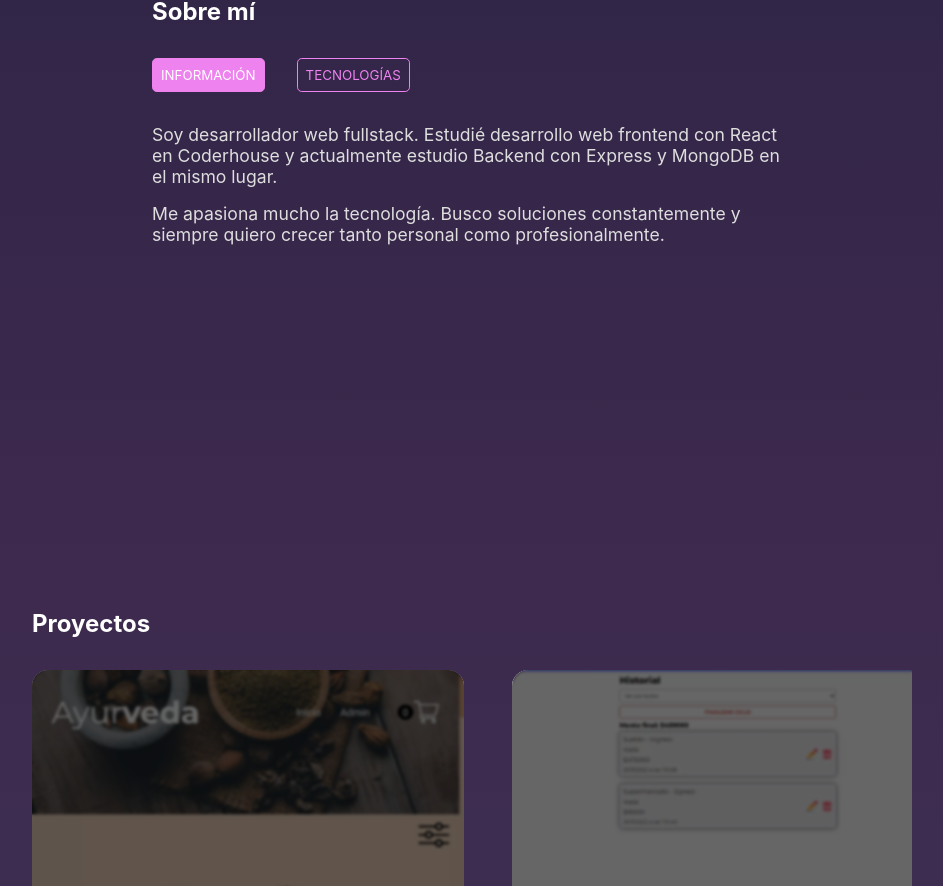
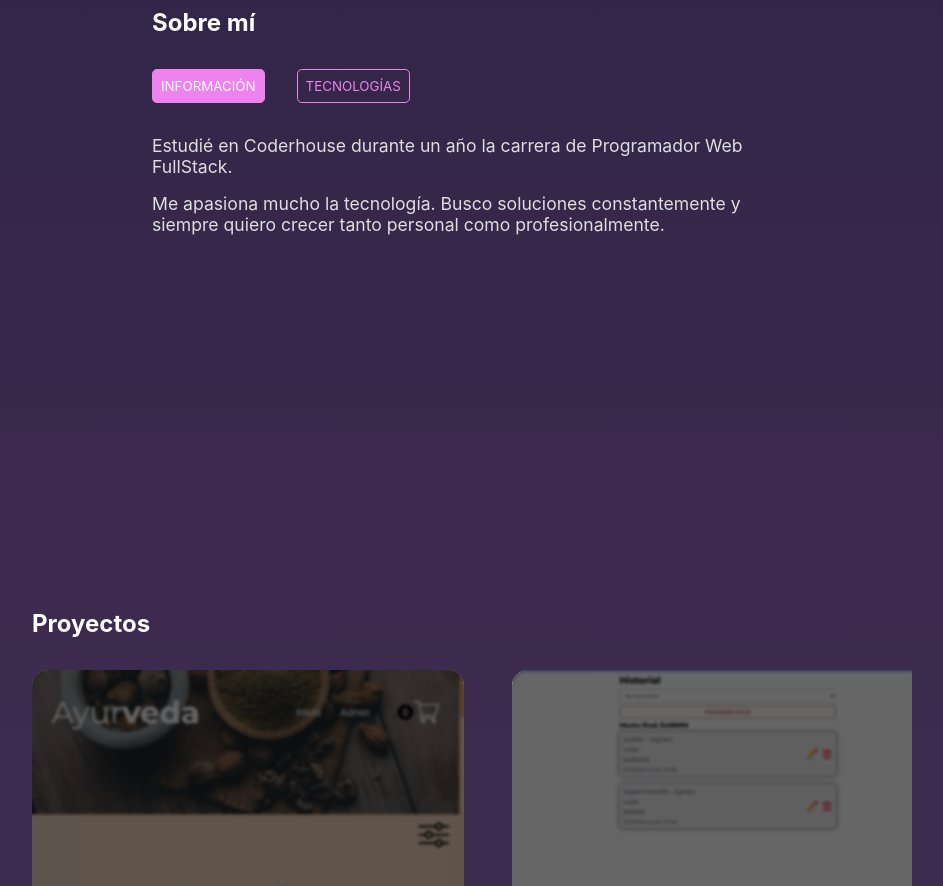
Before and after one commit to FranciscoJoseLavalle/Portfolio, a React (Create React App) app: page / in a window 1280 px wide. Shown: the part 1079-1965 px from the top of the page, without its empty margins (168-1111 px from the left). Built offline with nearby package versions, Linux system fonts and the light colour scheme.

Commit message:
Cambio texto sobre mi y agrego icono

```diff
--- a/public/index.html
+++ b/public/index.html
@@ -3,11 +3,9 @@
 
 <head>
   <meta charset="utf-8" />
-  <!-- <link rel="icon" href="%PUBLIC_URL%/favicon.ico" /> -->
+  <link rel="icon" href="img/icon.webp" />
   <meta name="viewport" content="width=device-width, initial-scale=1" />
   <meta name="description" content="Portfolio de Francisco José Lavalle" />
-  <!-- <link rel="apple-touch-icon" href="%PUBLIC_URL%/logo192.png" /> -->
-  <link rel="manifest" href="%PUBLIC_URL%/manifest.json" />
   <title>Francisco Lavalle</title>
 </head>
 
--- a/src/components/SobreMi/SobreMi.jsx
+++ b/src/components/SobreMi/SobreMi.jsx
@@ -38,7 +38,7 @@ function SobreMi() {
             </div>
             {aboutSelected === 'info'
                 ? <div className='sobreMi__textContainer'>
-                    <p>Soy desarrollador web fullstack. Estudié desarrollo web frontend con React en Coderhouse y actualmente estudio Backend con Express y MongoDB en el mismo lugar.</p>
+                    <p>Estudié en Coderhouse durante un año la carrera de Programador Web FullStack.</p>
                     <p>Me apasiona mucho la tecnología. Busco soluciones constantemente y siempre quiero crecer tanto personal como profesionalmente.</p>
                 </div>
 
```
Also changed, not shown: public/manifest.json (deleted), public/robots.txt (deleted).
